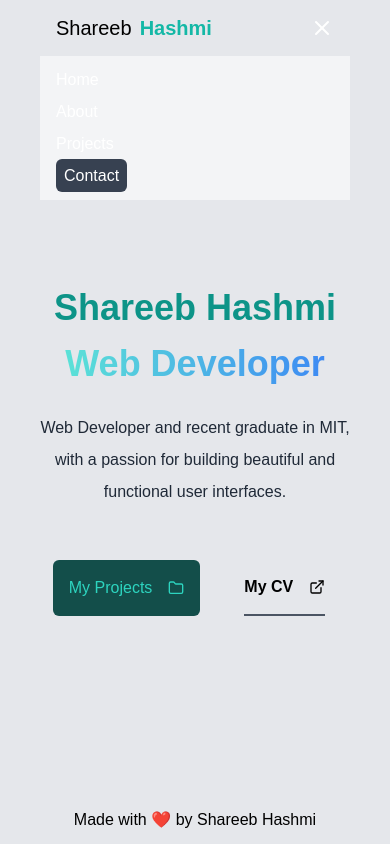
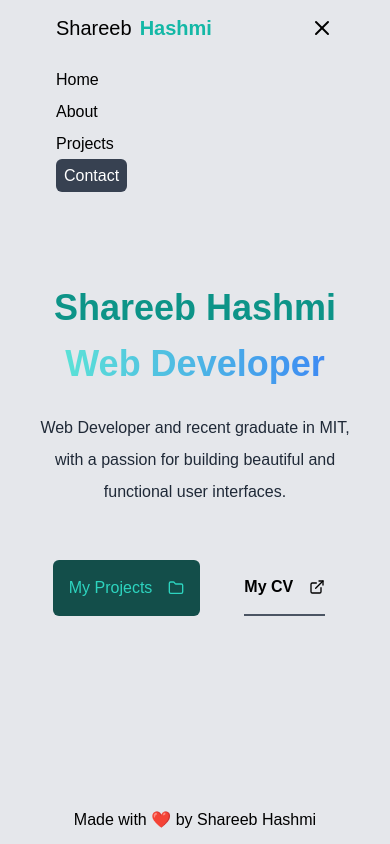
Before and after one commit to HashmiShareeb/my_portfolio, a React (Vite) app: page / in a window 390 px wide. Both pictures are taken after a click on the button 322 px from the left and 28 px from the top of the page. Built offline with nearby package versions, Linux system fonts and the light colour scheme.

Commit message:
more nav changes

```diff
--- a/src/components/Navbar.tsx
+++ b/src/components/Navbar.tsx
@@ -93,7 +93,7 @@
               <MoonIcon />
             </button> */}
             <button
-              className="text-white hover:text-gray-300 transition-all duration-500"
+              className="dark:text-white hover:text-teal-200 transition-all duration-500"
               onClick={toggleNav}
             >
               {isOpen ? <X size={24} /> : <AlignLeftIcon size={24} />}
@@ -102,13 +102,15 @@
         </div>
       </div>
       <div
-        className={`${isOpen ? "" : "hidden"} md:hidden bg-gray-100 dark:bg-gray-900 text-white`}
+        className={`${
+          isOpen ? "" : "hidden"
+        } md:hidden  dark:bg-gray-900 dark:text-white`}
       >
         <ul className="py-3 space-y-2 px-4">
           <li>
             <Link
               to="/"
-              className="block text-white hover:text-gray-300 transition-colors duration-300"
+              className="block dark:text-white hover:text-teal-500 transition-colors duration-300"
             >
               Home
             </Link>
@@ -116,7 +118,7 @@
           <li>
             <Link
               to="/about"
-              className="block text-white hover:text-gray-300 transition-colors duration-300"
+              className="block dark:text-whitetext-white hover:text-teal-500 transition-colors duration-300"
             >
               About
             </Link>
@@ -124,7 +126,7 @@
           <li>
             <Link
               to="/projects"
-              className="block text-white hover:text-gray-300 transition-colors duration-300"
+              className="block dark:text-white hover:text-teal-500 transition-colors duration-300"
             >
               Projects
             </Link>
```
